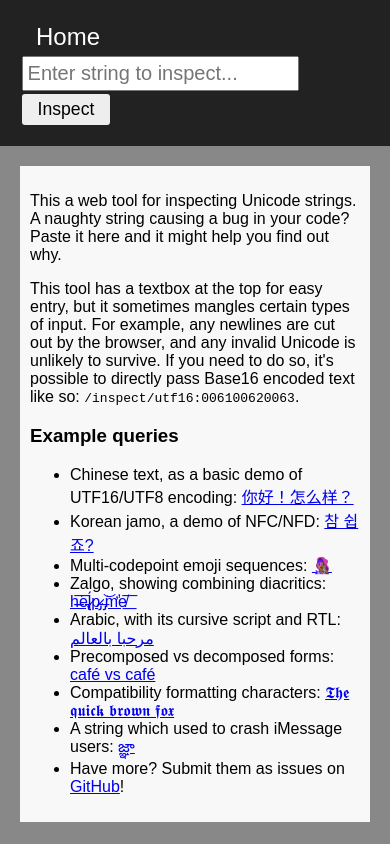
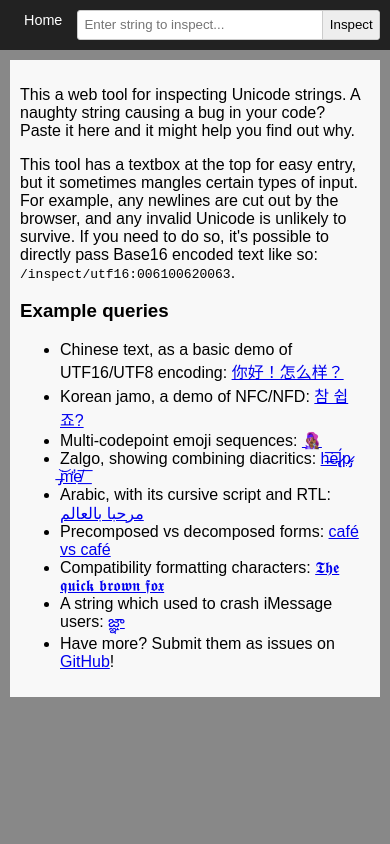
Before and after one commit to tiffany352/unicode-visualizer-web, a React (Create React App) app: page / in a window 390 px wide. Built offline with nearby package versions, Linux system fonts and the light colour scheme.

Commit message:
Improve mobile experience

```diff
--- a/src/components/App.css
+++ b/src/components/App.css
@@ -11,10 +11,17 @@
 
 .App-header {
   background-color: #222;
-  padding: 20px;
+  padding: 1em;
   color: white;
   grid-row: 1;
   grid-column: 1 / span 2;
+  display: flex;
+}
+
+@media (max-width: 800px) {
+  .App-header {
+    font-size: 0.6rem;
+  }
 }
 
 .App-content {
@@ -27,7 +34,7 @@
 }
 
 .App-contentContainer {
-  margin: 20px;
+  margin: 10px;
   padding: 10px;
   max-width: 60rem;
   background: #f8f8f8;
@@ -46,15 +53,7 @@
   display: block;
   float: left;
   color: #fff;
-  font-size: 1.5rem;
-  padding: 0.2rem 1.0rem;
+  font-size: 1.5em;
+  padding: 0.2em 1.0em;
   text-decoration: none;
 }
-
-blockquote {
-  font-size: 1.3rem;
-  background: #eee;
-  border: 1px solid #bbb;
-  border-radius: 3px;
-  padding: 1rem;
-}
--- a/src/components/Data.css
+++ b/src/components/Data.css
@@ -2,42 +2,70 @@
  * License, v. 2.0. If a copy of the MPL was not distributed with this
  * file, You can obtain one at http://mozilla.org/MPL/2.0/. */
 
-table {
-  border-collapse: collapse;
-  background-color: #f8f8f8;
+/* Grid classes */
+
+.Data-grid {
+  display: grid;
+  grid-template-columns: auto 1fr 1fr 1fr;
+  grid-template-rows: auto;
+  background-color: rgb(153, 153, 153);
+  padding: 1px;
   width: 100%;
-  font-size: 1.25em;
+  font-size: 1em;
+  grid-gap: 1px;
+  overflow-x: auto;
 }
 
-th, td {
-  border: 1px solid rgb(153, 153, 153);
-  padding: 4px 16px;
+.Data-cell {
+  background: #f8f8f8;
+  padding: 4px 8px 4px 8px;
 }
 
-thead {
+.Data-heading {
   background: #f0f0f0;
+  grid-row: 1;
 }
 
-.Data-left {
-  text-align: left;
+.Data-offset {
+  grid-column: 1;
+  text-align: right;
+  font-family: monospace;
+  padding: 4px 3px;
 }
 
-.Data-right {
-  text-align: right;
+.Data-codeunit {
+  grid-column: 2;
 }
+
+.Data-codepoint {
+  grid-column: 3;
+}
+
+.Data-grapheme {
+  grid-column: 4;
+}
+
+@media (max-width: 800px) {
+  .Data-offset {
+    font-size: 0.75rem;
+    padding: 4px 2px;
+  }
+
+  .Data-heading {
+    font-size: 0.8rem;
+  }
+}
+
+/* Other */
 
 .Data-numeric {
   font-family: monospace;
+  font-weight: 600;
 }
 
 .Data-codeunitClass {
   font-size: 0.75rem;
   color: #999999;
-  font-family: sans-serif;
-}
-
-.Data-codepoint {
-  padding: 0;
 }
 
 .Data-codepointButton {
--- a/src/components/Data.js
+++ b/src/components/Data.js
@@ -21,27 +21,43 @@ export default class Data extends Component {
   }
 
   render () {
-    const legends = [ 'Offset', 'Codeunit', 'Codepoint', 'Grapheme Cluster' ]
-      .map((legend) => {
-      return (
-        <th key={legend}>
-          {legend}
-        </th>
-      )
-    })
-
     const blob = this.props.blob
 
     const codeunits = blob.getCodeunits()
     const codepoints = blob.getCodepoints()
     const graphemes = blob.getGraphemes()
 
-    const rows = []
+    const cells = []
+
+    const legends = [ '', 'Codeunit', 'Codepoint', 'Grapheme Cluster' ]
+    cells.push(
+      <React.Fragment>
+        {legends.map((legend, index) => (
+          <div
+            className="Data-cell Data-heading"
+            key={legend}
+            style={{
+              gridColumn: index + 1
+            }}
+          >
+            {legend}
+          </div>
+        ))}
+      </React.Fragment>
+    )
+
     for (var i = 0; i < codeunits.length; i++) {
       const codeHex = codeunits[i].text
       const codepoint = codepoints.find(createCodepointPredicate(i))
       const codepointData = codepoint &&
-        <td key={`Codepoint${i}`} rowSpan={codepoint.last - codepoint.first + 1} className='Data-left Data-codepoint'>
+        <div
+          className="Data-cell Data-codepoint"
+          key={`Codepoint${i}`}
+          style={{
+            gridRowStart: codepoint.first + 2,
+            gridRowEnd: codepoint.last + 3,
+          }}
+        >
           <Link to={`/codepoint/u+${decimalToHex(codepoint.value, 4)}`}>
             {(codepoint.value && (
               <React.Fragment>
@@ -53,39 +69,40 @@ export default class Data extends Component {
               </React.Fragment>
             )) || codepoint.text || "Invalid UTF-16"}
           </Link>
-        </td>
+        </div>
+
       const grapheme = graphemes.find(createCodepointPredicate(i))
       const graphemeData = grapheme &&
-        <td key={`Grapheme${i}`} rowSpan={grapheme.last - grapheme.first + 1} className='Data-grapheme'>
+        <div
+          className='Data-cell Data-grapheme'
+          key={`Grapheme${i}`}
+          style={{
+            gridRowStart: grapheme.first + 2,
+            gridRowEnd: grapheme.last + 3,
+          }}
+        >
           {grapheme.text}
-        </td>
+        </div>
       const element = (
-        <tr key={`Row${i}`}>
-          <td className='Data-numeric Data-right Data-offset'>{i}</td>
-          <td className='Data-numeric Data-codeunit'>
-            {codeHex}
+        <React.Fragment key={`Row${i}`}>
+          <div className='Data-cell Data-offset'>{i}</div>
+          <div className='Data-cell Data-codeunit'>
+            <span className='Data-numeric'>{codeHex}</span>
             <span className='Data-codeunitClass'>
               &#20; {codeunits[i].class}
             </span>
-          </td>
+          </div>
           {codepointData}
           {graphemeData}
-        </tr>
+        </React.Fragment>
       )
-      rows.push(element)
+      cells.push(element)
     }
 
     return (
-      <table className="Data">
-        <thead>
-          <tr>
-            {legends}
-          </tr>
-        </thead>
-        <tbody>
-          {rows}
-        </tbody>
-      </table>
+      <div className="Data-grid">
+        {cells}
+      </div>
     )
   }
 }
--- a/src/components/Form.js
+++ b/src/components/Form.js
@@ -9,7 +9,7 @@ class NavForm extends React.Component {
 
   render() {
     return (
-      <form onSubmit={this.submitHandler}>
+      <form onSubmit={this.submitHandler} className={this.props.className}>
         {this.props.children}
       </form>
     )
--- a/src/components/Input.css
+++ b/src/components/Input.css
@@ -2,18 +2,34 @@
  * License, v. 2.0. If a copy of the MPL was not distributed with this
  * file, You can obtain one at http://mozilla.org/MPL/2.0/. */
 
+.Input-form {
+  display: flex;
+  justify-content: space-between;
+  border-radius: 3px;
+  background: #fff;
+  border: 1px solid #ccc;
+  padding: 0;
+  width: auto;
+  flex-direction: row;
+  flex-grow: 1.0;
+  max-width: 400px;
+}
+
 .Input-text {
-  font-size: 1.25rem;
-  padding: 0.25rem;
-  font-family: sans-serif;
-  margin: 0.1rem;
+  margin: 0;
+  background: none;
+  border: none;
+  padding: 0.5em;
+  flex-basis: auto;
+  flex-grow: 1.0;
 }
 
 .Input-button {
-  font-size: 1.1rem;
-  padding: 0.3rem 1.0rem;
-  margin: 0.1rem;
-  border-radius: 3px;
-  border: #ccc;
   background: #eee;
+  border: none;
+  border-left: 1px solid #ccc;
+  border-radius: 0 3px 3px 0;
+  margin: 0 0 0 0.5em;
+  padding: 0.5em;
+  flex-basis: auto;
 }
--- a/src/components/Input.js
+++ b/src/components/Input.js
@@ -29,7 +29,7 @@ export default class Input extends Component {
 
   render () {
     return (
-      <Form path={this.createUrl}>
+      <Form path={this.createUrl} className="Input-form">
         <input
           className="Input-text"
           type="text"
--- a/src/components/Pages/Inspect.css
+++ b/src/components/Pages/Inspect.css
@@ -7,3 +7,13 @@
   border: 1px solid #bbb;
   background: #d8d8d8;
 }
+
+.Inspect-blockquote {
+  font-size: 1.3rem;
+  background: #eee;
+  border: 1px solid #bbb;
+  border-radius: 3px;
+  padding: 1rem;
+  margin: 1rem 1rem;
+  overflow-x: auto;
+}
--- a/src/components/Pages/Inspect.js
+++ b/src/components/Pages/Inspect.js
@@ -35,7 +35,7 @@ class Inspect extends React.Component {
             UTF-16
           </button>
 
-          <blockquote>
+          <blockquote className="Inspect-blockquote">
             {blob.stringEncode()}
           </blockquote>
 
```
